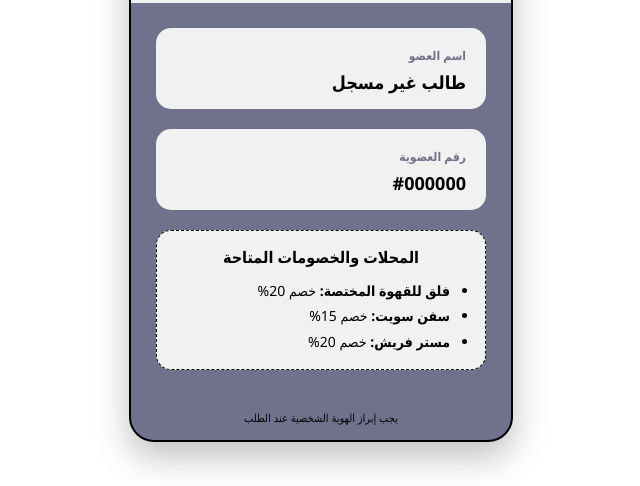
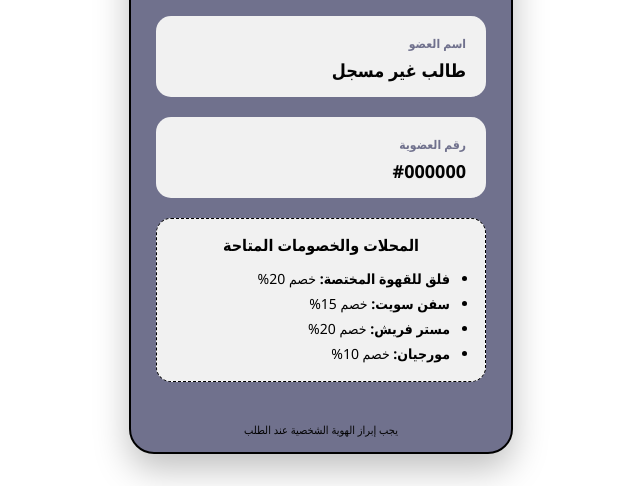
Before and after one commit to 2yyy/Maarej-Ali, a plain HTML site: page index.html in a window 1280 px wide. Shown: the part 344-830 px from the top of the page, without its empty margins (319-959 px from the left). Drawn offline with Linux system fonts and the light colour scheme.

Commit message:
Add files via upload

```diff
--- a/index.html
+++ b/index.html
@@ -149,6 +149,7 @@
                 <li><strong>فلق للقهوة المختصة:</strong> خصم 20%</li>
                 <li><strong>سفن سويت:</strong> خصم 15%</li>
                 <li><strong>مستر فريش:</strong> خصم 20%</li>
+                <li><strong>مورجيان:</strong> خصم 10%</li>
             </ul>
         </div>
     </div>
```
